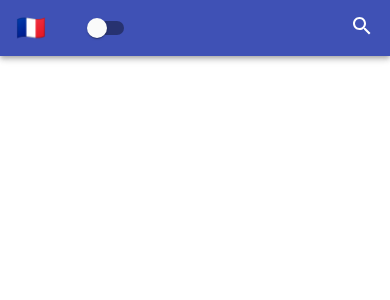
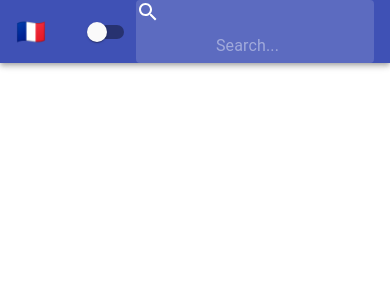
Before and after one commit to ecargiohc/context-app, a React (Create React App) app: page / in a window 390 px wide. Shown: the top 300 px of the page. Built offline with nearby package versions, Linux system fonts and the light colour scheme.

Commit message:
completed a responsive NavBar component, adding InputBase from material-ui and manual styling

```diff
--- a/src/Navbar.js
+++ b/src/Navbar.js
@@ -26,9 +26,14 @@ class Navbar extends Component {
                         </Typography>
                         <Switch />
                         <div className={classes.grow} />
-                        <div className={classes.search} />
+                        <div className={classes.search} >
                         <div className={classes.SearchIcon}>
                             <SearchIcon />
+                            </div>
+                            <InputBase placeholder="Search..." classes={{
+                                root: classes.inputRoot,
+                                input: classes.inputInput
+                            }}/>
                         </div>
                     </Toolbar>
                 </AppBar>
--- a/src/styles/NavBarStyles.js
+++ b/src/styles/NavBarStyles.js
@@ -38,6 +38,24 @@ const styles = theme => ({
         display: "flex",
         alignItems: "center",
         justifyContent: "center"
+    },
+    inputRoot: {
+        color: "inherit",
+        width: "100%"
+    },
+    inputInput: {
+        paddingTop: theme.spacing.unit,
+        paddingRight: theme.spacing.unit,
+        paddingBottom: theme.spacing.unit,
+        paddingLeft: theme.spacing.unit * 10,
+        transition: theme.transitions.create("width"),
+        width: "100%",
+        [theme.breakpoints.up("sm")] : {
+            width: 120,
+            "&:focus": {
+                width: 200
+            }
+        }
     }
 });
 export default styles;
```
